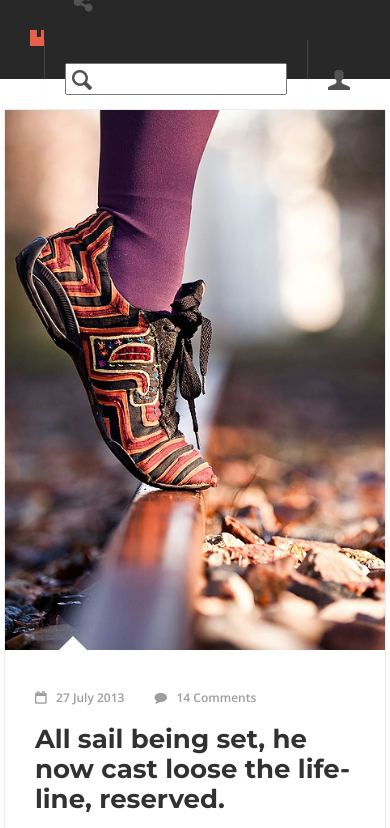
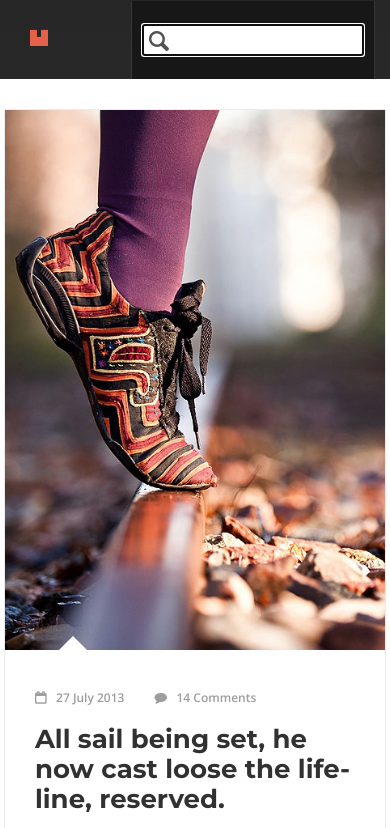
Before and after one commit to jlgfmhldf/extraordinary, a plain HTML site: page index.html in a window 390 px wide. Both pictures are taken after a click on the link 282 px from the left and 39 px from the top of the page. Shown: the top 828 px of the page. Drawn offline with nearby package versions, Linux system fonts and the light colour scheme; files whose address does not match are found by name.

Commit message:
улучшен поиск

```diff
--- a/assets/css/style.less
+++ b/assets/css/style.less
@@ -425,6 +425,17 @@ a.share{
         width: 106px;
     }
 
+    .search__click ~ .header__container__item {display: none;}
+
+    .search__click {
+        position: absolute;
+        background: #171717;
+        right: 0;
+        padding: 30px 10px;
+    }
+
+    .header__container {position: relative;}
+
 }
 
 
@@ -615,8 +626,8 @@ a.share{
     .calc(left, ~'50% - 50px');
 
     &.remove {
-        transform: scale(0);
-        transition-duration: .8s;
+        .scale(0);
+        .transition-duration(80);
 
         &.dn {display: none;}
     }
@@ -624,7 +635,7 @@ a.share{
 
 
 
-.search.click {
+.search__click {
     text-decoration: none;
     input {
         position: relative;
@@ -647,6 +658,8 @@ a.share{
 }
 
 .search {
+    cursor: pointer;
+
     &__input {
         display: none;
     }
--- a/assets/js/main.js
+++ b/assets/js/main.js
@@ -28,15 +28,18 @@ $(function(){
             itemSelector: '.entry',
             "gutter": 30
         }).animate({'opacity': 1}, 500);
-        $("#preloader").addClass('remove').animate({'opacity': 0}, 500);
+        $("#preloader").addClass('remove').animate({'opacity': 0}, 100);
 
     });
 
-    $(".search").hover(function() {
-        $(this).click(function() {
-            $(this).addClass('click');
-        })
+    $('.search').click(function() {
+        $(this).addClass('search__click');
+        $('.search__input').focus();
+        return false;
     })
 
+    $('body').click(function() {
+        $('.search').removeClass('search__click');
+    })
 
 })
--- a/index.html
+++ b/index.html
@@ -26,8 +26,12 @@
                     </ul>
                 </div>
             </a>
-            <a href="#" class="search header__container__item"><img src="assets/img/search.png" height="20" width="20" alt=""><form action=""><input class="search__input" type="search"></form></a>
-            <a href="" class="login header__container__item"><img src="assets/img/user.png" height="20" width="22" alt=""></a>
+
+            <a href="#" class="search header__container__item">
+                <form action=""><img src="assets/img/search.png" height="20" width="20" alt=""><input class="search__input" type="search"></form>
+            </a>
+
+            <a href="#" class="login header__container__item"><img src="assets/img/user.png" height="20" width="22" alt=""></a>
         </div>
     </header>
 
```
Also changed, not shown: assets/css/style.css.
